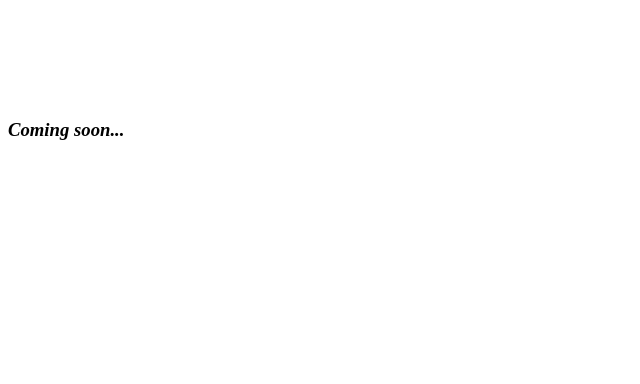
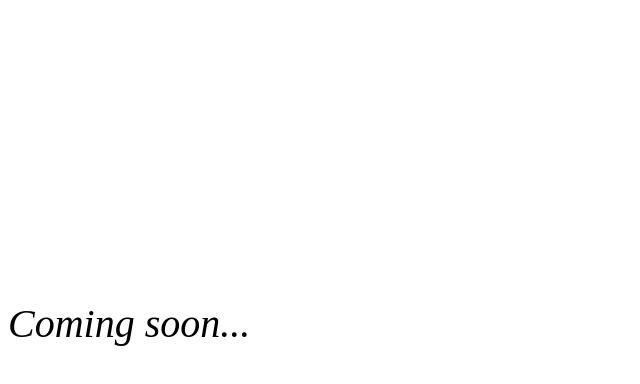
Before and after one commit to greentin-repo/mpscwala, a plain HTML site: page index.html in a window 1280 px wide. Shown: the whole page, without its empty margins (0-640 px from the left). Drawn offline with Linux system fonts and the light colour scheme.

Commit message:
cosmetic chng

```diff
--- a/index.html
+++ b/index.html
@@ -3,8 +3,8 @@
 	<title></title>
 </head>
 <body>
-<div style="position:absolute;margin:0 auto; top:100px;">
-<h3><i>Coming soon...</i></h3>
+<div style="position:absolute;text-align:center; top:300px;font-size:40px;">
+<i>Coming soon...</i>
 </div>
 </body>
 </html>
```
